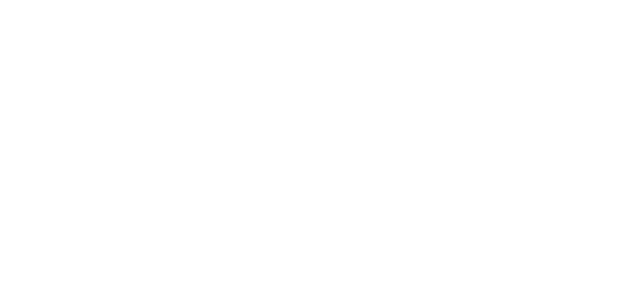
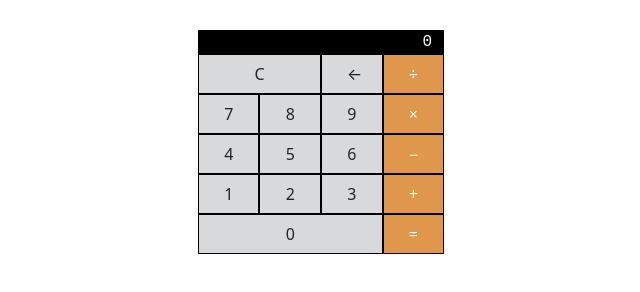
Before and after one commit to Abigail-DePriest/LAB-calculator, a plain HTML site: page index.html in a window 1280 px wide. Shown: the whole page, without its empty margins (319-959 px from the left). Drawn offline with nearby package versions, Linux system fonts and the light colour scheme.

Commit message:
created html branch and added files

```diff
--- a/index.html
+++ b/index.html
@@ -4,9 +4,49 @@
   <meta charset="UTF-8">
   <meta name="viewport" content="width=device-width, initial-scale=1.0">
   <title>Calculator</title>
+  <link rel="stylesheet" href="https://cdn.jsdelivr.net/npm/bootstrap@5.3.2/dist/css/bootstrap.min.css">
   <link rel="stylesheet" href="main.css">
 </head>
 <body>
 
+
+
+  <div class="container">
+    <div class="row">
+      <div class="col-12" id="result">0</div>
+    </div>
+
+    <div class="row">
+      <div class="col col-6"><button class="btn" id="clear">C</button></div>
+      <div class="col col-3"><button class="btn">&larr;</button></div>
+      <div class="col col-3 "><button class="btn functionBtn ">&divide;</button></div>
+    </div>
+    <div class="row">
+      <div class="col col-3"><button class="btn">7</button></div>
+      <div class="col col-3"><button class="btn">8</button></div>
+      <div class="col col-3"><button class="btn">9</button></div>
+      <div class="col col-3 "><button class="btn functionBtn">&times;</button></div>
+    </div>
+    <div class="row">
+      <div class="col col-3"><button class="btn">4</button></div>
+      <div class="col col-3"><button class="btn">5</button></div>
+      <div class="col col-3"><button class="btn">6</button></div>
+      <div class="col col-3 "><button class="btn functionBtn">&minus;</button></div>
+    </div>
+    <div class="row">
+      <div class="col col-3"><button class="btn">1</button></div>
+      <div class="col col-3"><button class="btn">2</button></div>
+      <div class="col col-3"><button class="btn">3</button></div>
+      <div class="col col-3 "><button class="btn functionBtn">&plus;</button></div>
+    </div>
+    <div class="row">
+      <div class="col col-9"><button class="btn" id="zero">0</button></div>
+      <div class="col col-3 "><button class="btn functionBtn">&equals;</button></div>
+    </div>
+  </div>
+
+
+
+   <script src="https://cdn.jsdelivr.net/npm/bootstrap@5.3.2/dist/js/bootstrap.bundle.min.js" integrity="sha384-C6RzsynM9kWDrMNeT87bh95OGNyZPhcTNXj1NW7RuBCsyN/o0jlpcV8Qyq46cDfL" crossorigin="anonymous"></script>
 </body>
 </html>
--- a/main.css
+++ b/main.css
@@ -0,0 +1,50 @@
+.functionBtn {
+  color: white;
+}
+
+.container {
+  display: flex;
+  flex-flow: column wrap;
+  align-content: center;
+  width: 400px;
+  padding: 30px;
+}
+
+#result {
+  background-color: #000000;
+  color: #ffffff;
+  text-align: right;
+  font-family: monospace;
+}
+
+.row {
+  background-color: #d8d9db;
+}
+
+.col:last-child {
+  background-color: #df974c;
+}
+.functionBtn:hover {
+  background-color: #dfb07e;
+}
+
+.functionBtn:active {
+  background-color: #dd8d37;
+}
+
+.col {
+  border: 1px solid black;
+}
+
+.btn:hover {
+  color: #ebebeb;
+}
+
+.btn:active {
+  color: #bbbcbe;
+}
+
+.btn {
+  width: 100%;
+  margin: 0;
+}
```
